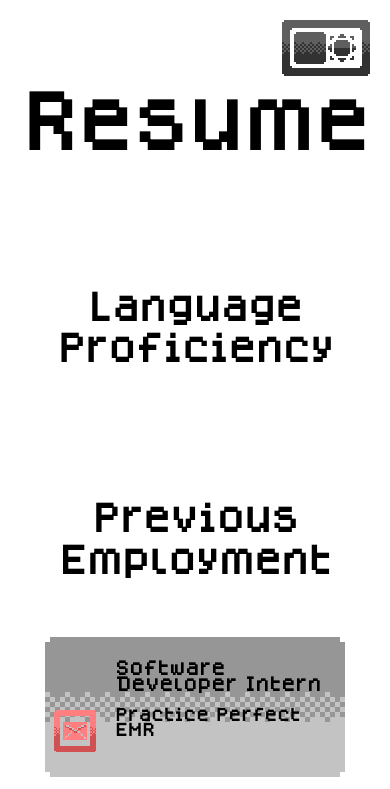
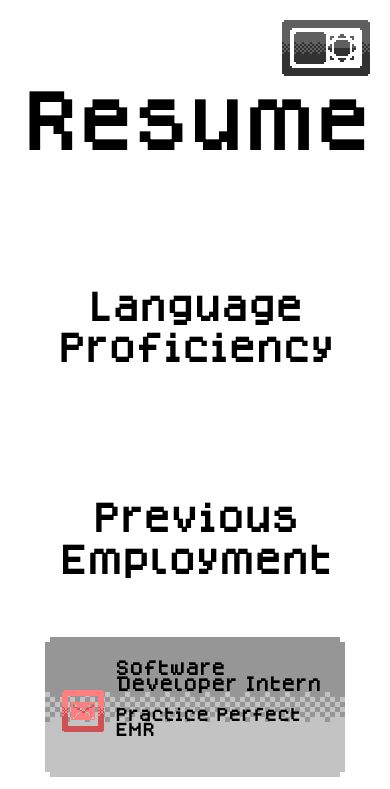
Before and after one commit to honkita/WebsitePortfolio, a Next.js app: page /resume in a window 390 px wide. Shown: the top 789 px of the page. Built offline with nearby package versions, Linux system fonts and the light colour scheme.

Commit message:
Mobile fix for text boxes

```diff
--- a/styles/Home.module.css
+++ b/styles/Home.module.css
@@ -181,8 +181,8 @@
     grid-column-gap: 0.75rem;
     grid-row-gap: 0.5rem;
     position: absolute;
-    align-items: center;
-    left: 0.5rem;
+    left: 5%;
+    top: 25%;
   }
   .containerFixed {
     min-height: 5vh;
@@ -241,9 +241,10 @@
     grid-column-gap: 0.75rem;
     grid-row-gap: 0.5rem;
     position: absolute;
-    align-items: center;
-    left: 0.5rem;
+    left: 5%;
+    top: 25%;
   }
+
   .containerFixed {
     min-height: 5vh;
     max-width: 100vw;
```
